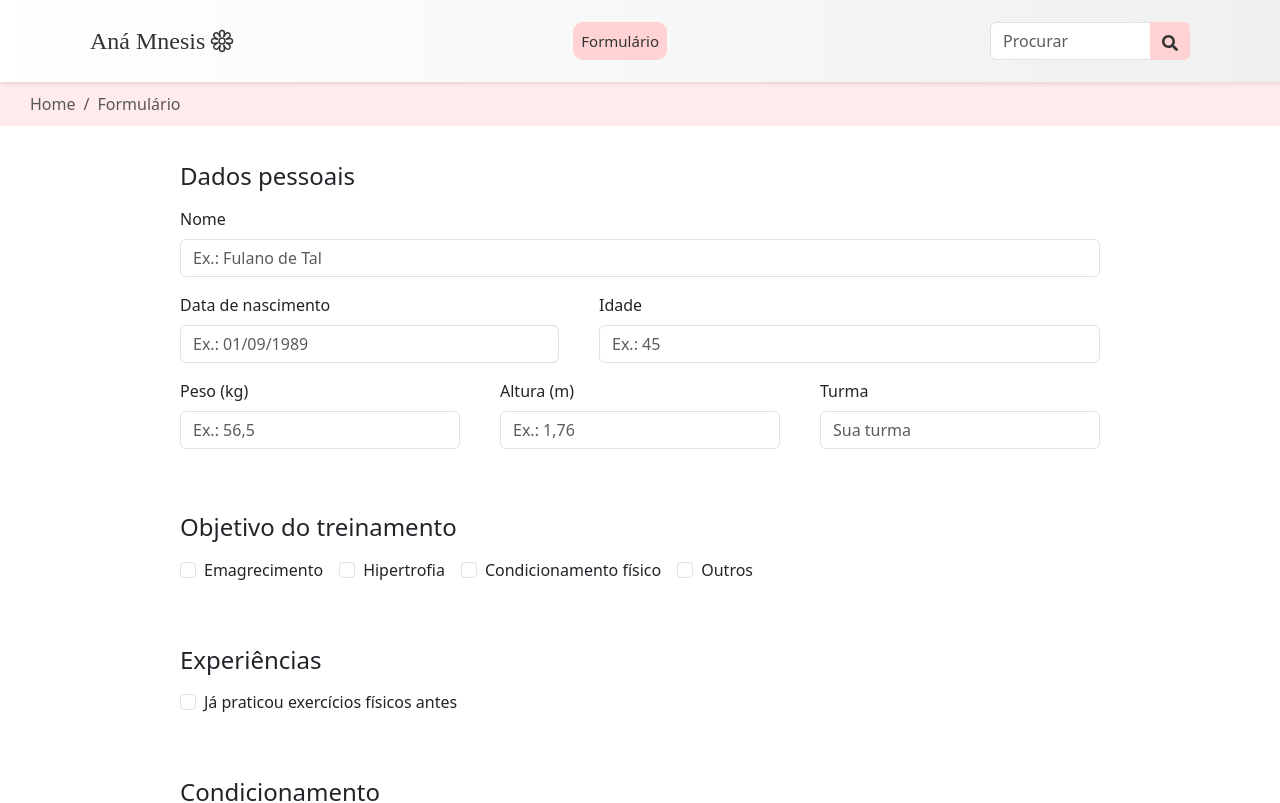
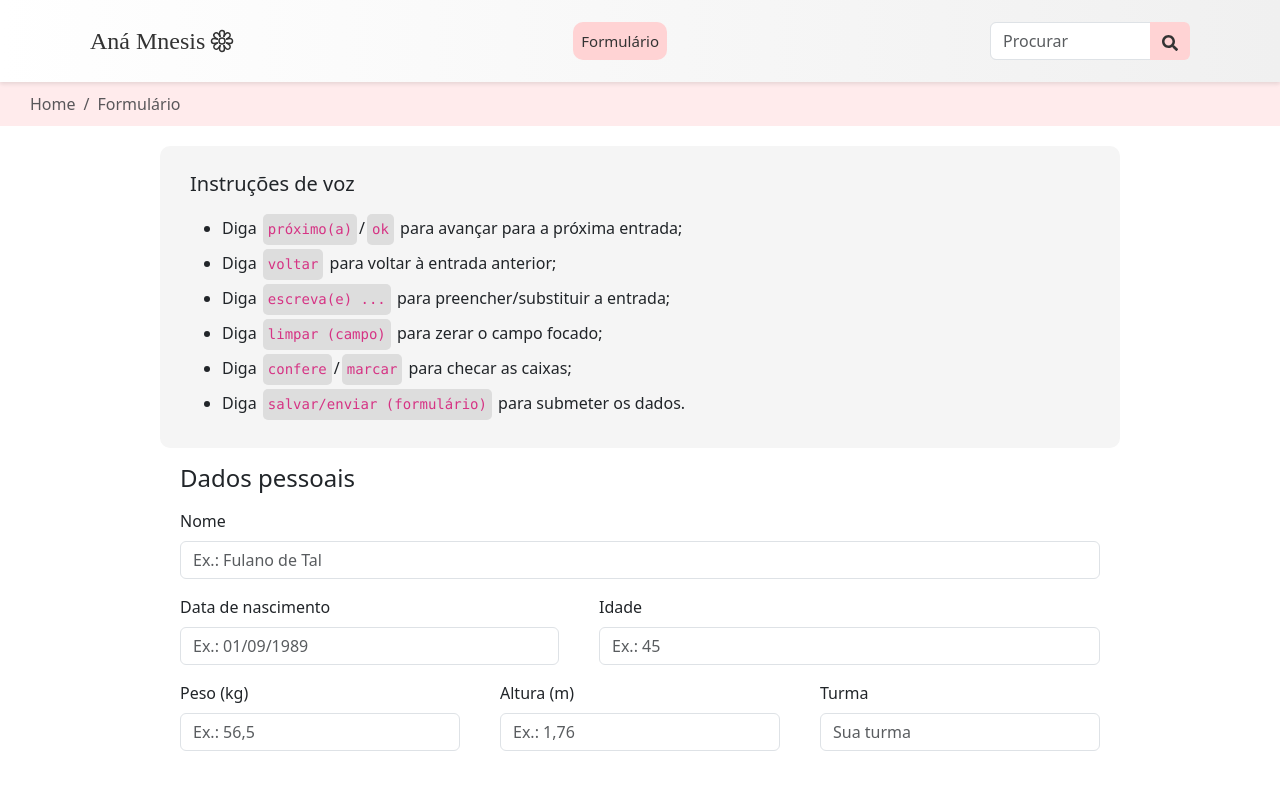
Before and after one commit to siloke/formulario-anamnese, a React (Vite) app: page / in a window 1280 px wide. Shown: the top 803 px of the page. Built offline with nearby package versions, Linux system fonts and the light colour scheme.

Commit message:
instruções de uso dos comandos e exibição de fala

```diff
--- a/src/App.jsx
+++ b/src/App.jsx
@@ -8,6 +8,8 @@ import regeneratorRuntime from "regenerator-runtime"; // Se tirar isso não func
 import SpeechRecognition, { useSpeechRecognition } from "react-speech-recognition"
 import {Breadcumb} from "./components/Breadcrumbs/Breadcumb.jsx";
 import Footer from "./components/Footer/Footer.jsx";
+import { createGlobalStyle } from "styled-components";
+import Modal from 'react-bootstrap/Modal';
 
 const getAge = dateString => {
   const date = new Date();
@@ -18,6 +20,30 @@ const getAge = dateString => {
   return date < birthDate ? age - 1 : age;
 }
 
+const Styles = createGlobalStyle`
+  .instrucoes-voz {
+    border-radius: 10px;
+
+    code {
+      padding: 5px;
+      background-color: #DDD;
+      border-radius: 5px;
+      margin: 2px;
+      display: inline-block
+    }
+
+    ul {
+      li::after {
+        content: ';'
+      }
+
+      li:last-child::after {
+        content: '.'
+      }
+    }
+  }
+`
+
 const App = () => {
   // Comandos de voz
   const formRef = useRef(null);
@@ -25,11 +51,11 @@ const App = () => {
   const commands = [
     {
       command: ["próxim(o)(a)", "ok"],
-      callback: () => avancarEntrada(true)
+      callback: () => setTimeout(() => avancarEntrada(true), 500)
     },
     {
       command: "voltar",
-      callback: () => avancarEntrada(false)
+      callback: () => setTimeout(() => avancarEntrada(false), 500)
     },
     {
       command: ["escrev(a)(e) *"],
@@ -40,15 +66,30 @@ const App = () => {
       }
     },
     {
+      command: "limpar (campo)",
+      callback: () => {
+        if (elemento.type === 'checkbox') {
+          formik.setFieldValue(elemento.name, false)
+        } else {
+          formik.setFieldValue(elemento.name, "")
+        }
+      }
+    },
+    {
       command: "*",
-      callback: (texto) => console.log(texto)
+      callback: (texto) => {
+        if (texto) {
+          resetTranscript()
+        }
+      }
     },
     {
       command: ["confere", "marcar"],
       callback: () => {
         if (elemento.type === 'checkbox') {
-          formik.setFieldValue(elemento.name, !formik.values[elemento.name]).then(
-            () => setTimeout(() => avancarEntrada(true), 100)
+          formik
+            .setFieldValue(elemento.name, !formik.values[elemento.name])
+            .then(() => setTimeout(() => avancarEntrada(true), 500)
           )
         }
       }
@@ -141,11 +182,51 @@ const App = () => {
     console.log(values);
   }
 
+  const [showModal, setShowModal] = useState(false);
+
   return (
     <>
-      <Header/>
-      <Breadcumb/>
+      <Styles />
+      <Header />
+      <Breadcumb />
       <Box maxWidth={1000} m="0 auto" p={20}>
+        <Box className="instrucoes-voz" p={10} bg="#F5F5F5">
+          <Box mx={20} className="my-3">
+            <h5>Instruções de voz</h5>
+          </Box>
+          <Box mx={20} className="my-3">
+            <ul>
+              <li>
+                Diga <code>próximo(a)</code>/<code>ok</code> para avançar para a próxima entrada
+              </li>
+              <li>
+                Diga <code>voltar</code> para voltar à entrada anterior
+              </li>
+              <li>
+                Diga <code>escreva(e) ...</code> para preencher/substituir a entrada
+              </li>
+              <li>
+                Diga <code>limpar (campo)</code> para zerar o campo focado
+              </li>
+              <li>
+                Diga <code>confere</code>/<code>marcar</code> para checar as caixas
+              </li>
+              <li>
+                Diga <code>salvar/enviar (formulário)</code> para submeter os dados
+              </li>
+            </ul>
+          </Box>
+        </Box>
+
+        <Modal show={!!transcript} keyboard={false}>
+          <Modal.Header>
+            <Modal.Title>Você disse...</Modal.Title>
+          </Modal.Header>
+          <Modal.Body>
+            "{transcript}"
+          </Modal.Body>
+        </Modal>
+
         <Form ref={formRef} onSubmit={formik.handleSubmit}>
           <Box mx={20} className="my-3">
             <h4>Dados pessoais</h4>
@@ -526,12 +607,12 @@ const App = () => {
               </Form.Group>
             </Box>)}
           </Box>
-          <Box mx={20}>
+          <Flex mx={20} justifyContent="flex-end">
             <Button variant="primary" type="submit">Salvar</Button>
-          </Box>
+          </Flex>
         </Form>
       </Box>
-      <Footer/>
+      <Footer />
     </>
   );
 }
```
